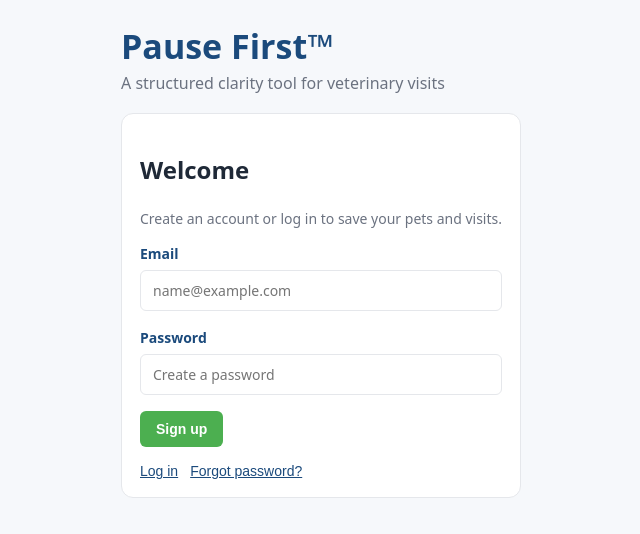
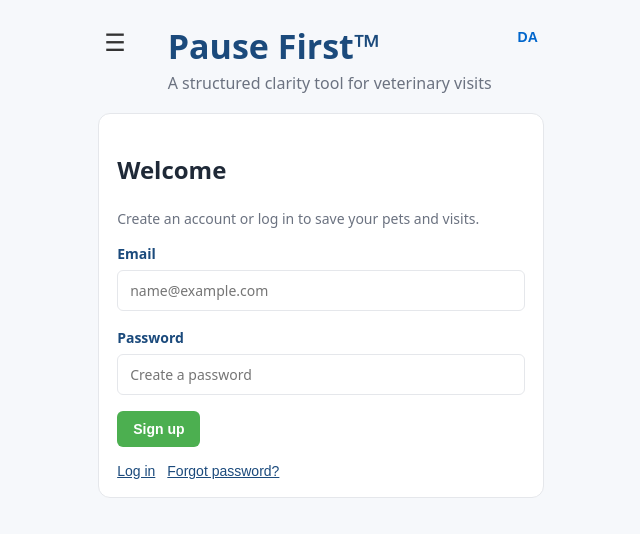
Before and after one commit to olbrith-cmyk/pause-first-app, a React (Vite) app: page / in a window 1280 px wide. Shown: the top 534 px of the page, without its empty margins (319-959 px from the left). Built offline with nearby package versions, Linux system fonts and the light colour scheme; no server answers.

Commit message:
Update App.tsx

```diff
--- a/src/App.tsx
+++ b/src/App.tsx
@@ -1,3 +1,4 @@
+import HamburgerMenu from "./ui/HamburgerMenu";
 import { useEffect, useState } from "react";
 import type { Lang } from "./i18n";
 import { useTranslation } from "./i18n";
@@ -13,6 +14,7 @@ export default function App() {
 
   const [user, setUser] = useState<User | null>(null);
   const [authReady, setAuthReady] = useState(false);
+  const [menuOpen, setMenuOpen] = useState(false);
 
   useEffect(() => {
     const unsub = onAuthChange((u) => {
@@ -32,11 +34,37 @@ export default function App() {
 
   return (
     <div className="page">
-      <header className="header">
+          <header className="header">
+        <button
+          onClick={() => setMenuOpen(!menuOpen)}
+          style={{
+            background: "none",
+            border: "none",
+            fontSize: "24px",
+            cursor: "pointer",
+            color: "#333",
+            marginRight: "16px"
+          }}
+        >
+          ☰
+        </button>
         <div>
           <h1 className="brand">{t.appTitle}</h1>
           <p className="subtitle">{t.appSubtitle}</p>
         </div>
+        <button
+          onClick={() => setLang(lang === "en" ? "da" : "en")}
+          style={{
+            background: "none",
+            border: "none",
+            fontSize: "14px",
+            cursor: "pointer",
+            color: "#0066cc",
+            fontWeight: "bold"
+          }}
+        >
+          {lang === "en" ? "DA" : "EN"}
+        </button>
       </header>
 
       {!user ? (
@@ -51,6 +79,15 @@ export default function App() {
   onDeleteAccount={deleteCurrentUser}
 />
       )}
+            <HamburgerMenu
+        lang={lang}
+        isOpen={menuOpen}
+        onClose={() => setMenuOpen(false)}
+        onLogout={logOut}
+        onDeleteAccount={deleteCurrentUser}
+        onEmergencyGuide={() => alert(t.emergencyGuide)}
+        onMedicalDisclaimer={() => alert(t.medicalDisclaimer)}
+      />
     </div>
   );
 }
```
